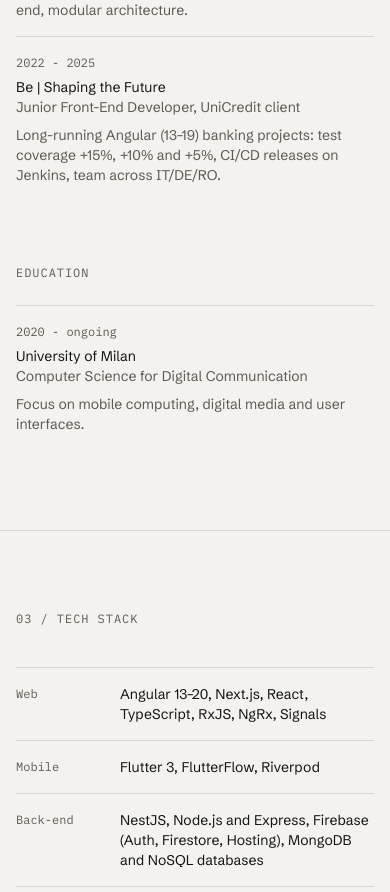
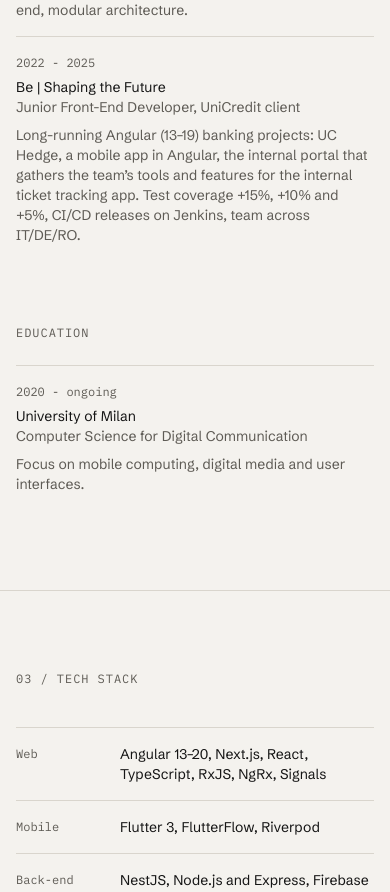
Before and after one commit to TheDollMaster98/lorisdalsanto.dev, a Next.js app: page /en/ in a window 390 px wide. Shown: the part 4102-4994 px from the top of the page. Built offline with nearby package versions, Linux system fonts and the light colour scheme; no server answers.

Commit message:
Esperienza UniCredit: app mobile, portale dei tool e ticketing interno

```diff
--- a/src/content/en.ts
+++ b/src/content/en.ts
@@ -196,7 +196,7 @@ export const en: Content = {
         company: "Be | Shaping the Future",
         role: "Junior Front-End Developer, UniCredit client",
         summary:
-          "Long-running Angular (13–19) banking projects: test coverage +15%, +10% and +5%, CI/CD releases on Jenkins, team across IT/DE/RO.",
+          "Long-running Angular (13–19) banking projects: UC Hedge, a mobile app in Angular, the internal portal that gathers the team’s tools and features for the internal ticket tracking app. Test coverage +15%, +10% and +5%, CI/CD releases on Jenkins, team across IT/DE/RO.",
       },
     ],
     educationLabel: "Education",
--- a/src/content/it.ts
+++ b/src/content/it.ts
@@ -196,7 +196,7 @@ export const it: Content = {
         company: "Be | Shaping the Future",
         role: "Junior Front-End Developer, cliente UniCredit",
         summary:
-          "Progetti bancari Angular (13–19) a lungo termine: coverage dei test +15%, +10% e +5%, rilasci CI/CD su Jenkins, team IT/DE/RO.",
+          "Progetti bancari Angular (13–19) a lungo termine: UC Hedge, un’app mobile in Angular, il portale interno che raccoglie i tool e funzionalità per l’app interna di tracking dei ticket. Coverage dei test +15%, +10% e +5%, rilasci CI/CD su Jenkins, team IT/DE/RO.",
       },
     ],
     educationLabel: "Formazione",
```
